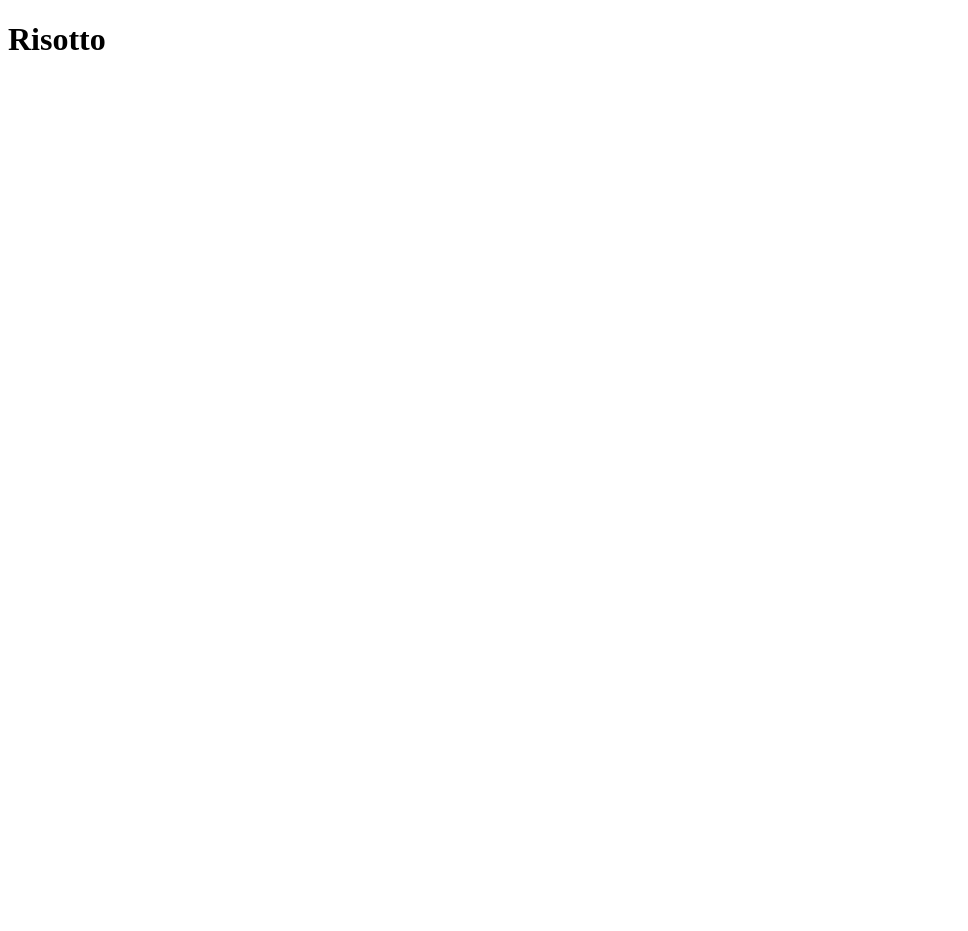
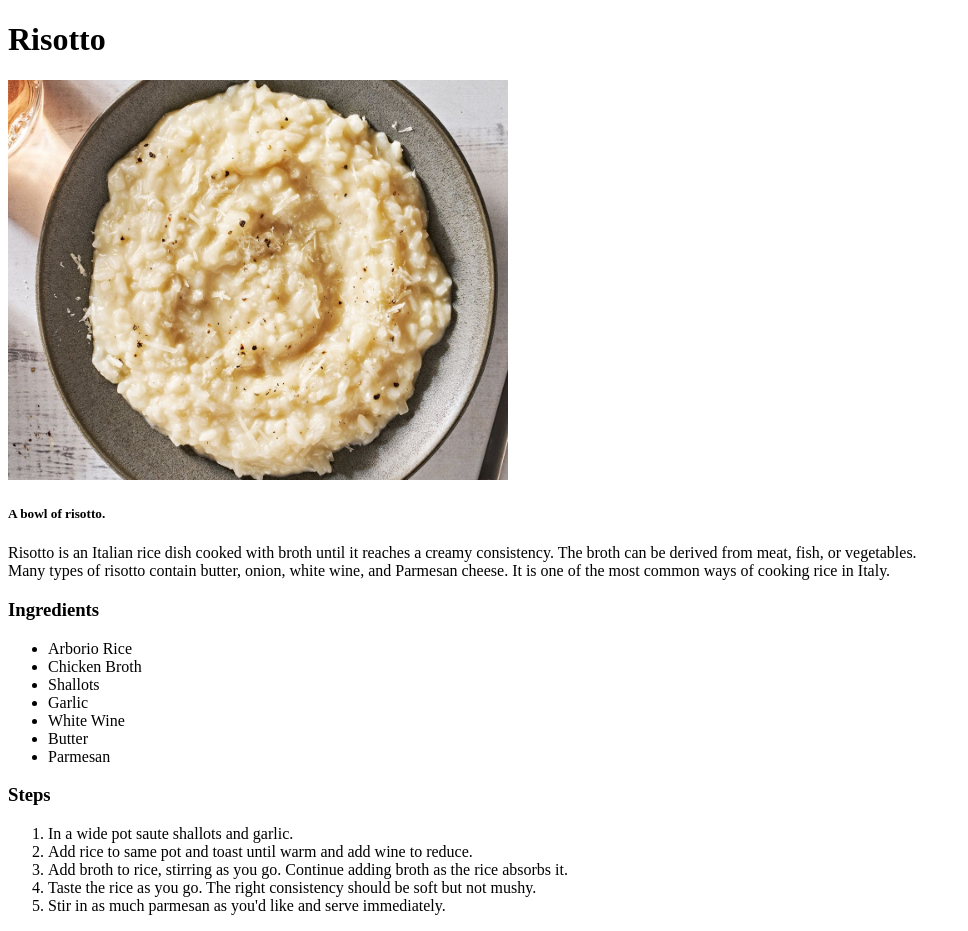
Before and after one commit to PEEEGIEON/odin-recipes, a plain HTML site: page recipes/risotto.html in a window 1280 px wide. Shown: the whole page, without its empty margins (0-968 px from the left). Before the commit the page ends 800 px from the top, so only its background shows below. Drawn offline with Linux system fonts and the light colour scheme.

Commit message:
Added image, ingredients, and steps to risotto.html

```diff
--- a/recipes/risotto.html
+++ b/recipes/risotto.html
@@ -7,6 +7,35 @@
 
   <body>
     <h1>Risotto</h1>
-  </body>
+    <img src="./risotto.jpg" alt="Image of risotto" height="400" width="500">
+    <h5>A bowl of risotto.</h5>
+    <p>
+      Risotto is an Italian rice dish cooked with broth until it reaches a creamy consistency.
+      The broth can be derived from meat, fish, or vegetables. <br>
+      Many types of risotto contain butter, onion, white wine, and Parmesan cheese.
+      It is one of the most common ways of cooking rice in Italy.
+    </p>
+
+    <h3>Ingredients</h3>
+    <ul>
+        <li>Arborio Rice</li>
+        <li>Chicken Broth</li>
+        <li>Shallots</li>
+        <li>Garlic</li>
+        <li>White Wine</li>
+        <li>Butter</li>
+        <li>Parmesan</li>
+    </ul>
+
+    <h3>Steps</h3>
+    <ol>
+      <li>In a wide pot saute shallots and garlic.</li>
+      <li>Add rice to same pot and toast until warm and add wine to reduce.</li>
+      <li>Add broth to rice, stirring as you go. Continue adding broth as the rice absorbs it.</li>
+      <li>Taste the rice as you go. The right consistency should be soft but not mushy.</li>
+      <li>Stir in as much parmesan as you'd like and serve immediately.</li>
+    </ol>
+
+</body>
 
 </HTML>
```
Also changed, not shown: recipes/risotto.jpg (added).
